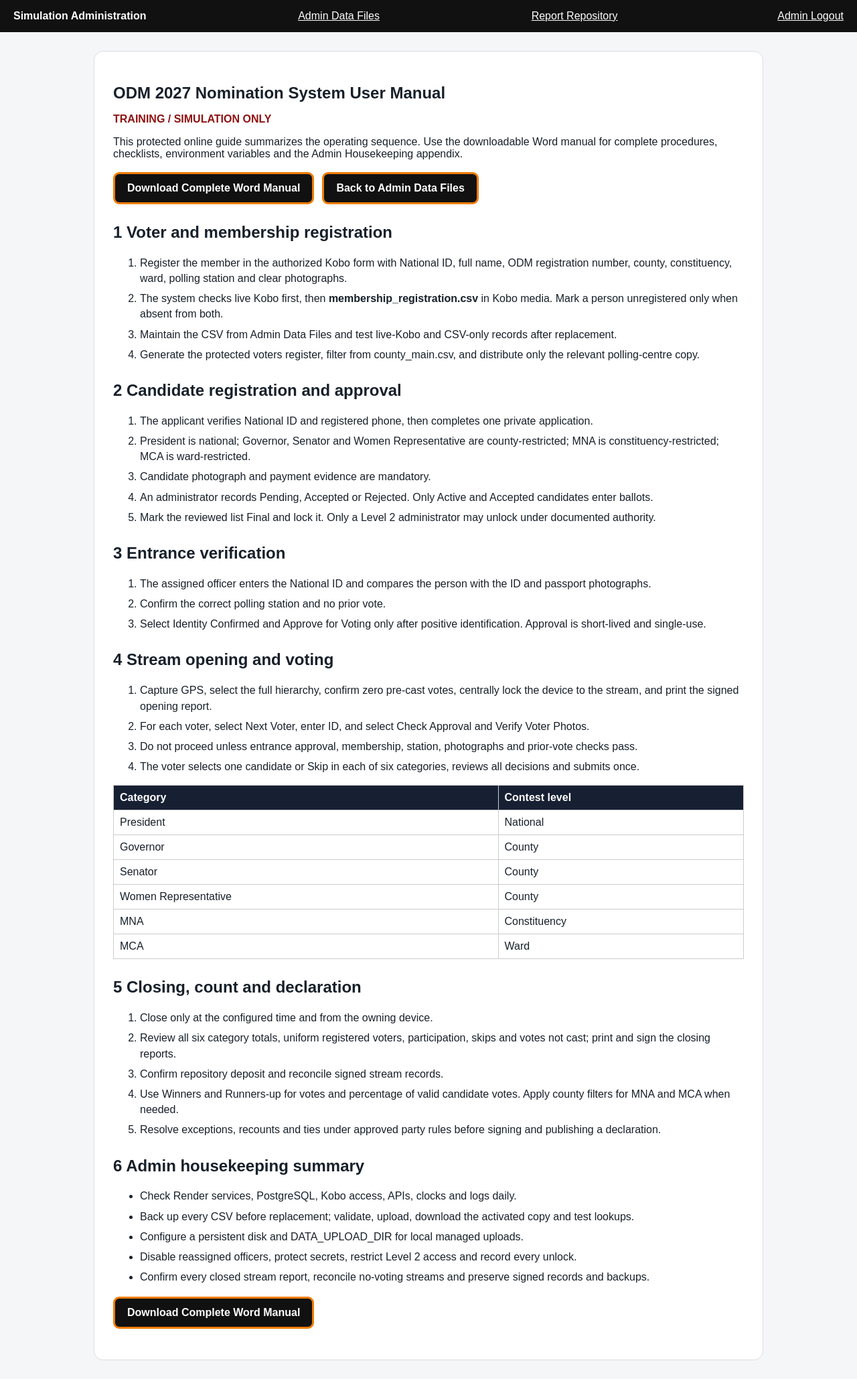
After one commit to otibarny-alt/voting-simulation-system, a Flask app: page /admin/user-manual in a window 1280 px wide. The commit adds this page. Shown: the whole page at 67% size. Run offline with Flask 3, Linux system fonts and the light colour scheme; the visitor is signed in with stand-in values (Sample User, id 1); some libraries are stand-ins or nearby versions.

Commit message:
Add files via upload

```diff
--- a/app.py
+++ b/app.py
@@ -3637,6 +3637,23 @@ def download_admin_data_file(file_type):
  return send_file(path,mimetype="text/csv; charset=utf-8",as_attachment=True,
                   download_name=os.path.basename(path),conditional=True)
 
+@app.get("/admin/user-manual")
+def admin_user_manual():
+ if not repository_admin_logged_in():
+  return redirect(url_for("repository_admin_login",next=request.path))
+ return render_template("admin_user_manual.html")
+
+@app.get("/admin/user-manual/download")
+def download_admin_user_manual():
+ if not repository_admin_logged_in():
+  return redirect(url_for("repository_admin_login",next=request.path))
+ path=os.path.join(app.root_path,"static","manuals","ODM_2027_Nomination_System_User_Manual_V1.docx")
+ if not os.path.isfile(path):
+  return Response("User manual is unavailable on this deployment.",status=404,mimetype="text/plain")
+ return send_file(path,
+  mimetype="application/vnd.openxmlformats-officedocument.wordprocessingml.document",
+  as_attachment=True,download_name="ODM_2027_Nomination_System_User_Manual_V1.docx",conditional=True)
+
 @app.get("/admin/voters-register")
 def admin_voters_register():
  if not repository_admin_logged_in(): return redirect(url_for("repository_admin_login",next=request.full_path))
--- /dev/null
+++ b/templates/admin_user_manual.html
@@ -0,0 +1,20 @@
+<!doctype html>
+<html lang="en"><head><meta charset="utf-8"><meta name="viewport" content="width=device-width,initial-scale=1">
+<title>Nomination System User Manual</title><link rel="stylesheet" href="{{ url_for('static',filename='style.css') }}">
+<style>
+.manual{max-width:1040px;margin:28px auto;padding:0 20px}.manual article{background:#fff;border:1px solid #ddd;border-radius:14px;padding:28px;margin:18px 0}.manual h1{margin-bottom:4px}.manual h2{margin-top:28px}.manual h3{margin-top:20px}.manual li{margin:7px 0;line-height:1.45}.manual-actions{display:flex;gap:12px;flex-wrap:wrap;margin:18px 0}.manual-button{display:inline-block;background:#111;color:#fff!important;border:3px solid #ef7d00;border-radius:9px;padding:12px 18px;text-decoration:none;font-weight:850}.manual-button:hover,.manual-button:focus{background:#ef7d00;color:#111!important}.scope-table{width:100%;border-collapse:collapse}.scope-table th,.scope-table td{border:1px solid #ccc;padding:9px;text-align:left}.scope-table th{background:#172033;color:#fff}.training{color:#8f1111;font-weight:800}
+</style></head><body>
+<header><b>Simulation Administration</b><a href="{{ url_for('admin_data_files') }}">Admin Data Files</a><a href="/report-repository">Report Repository</a><form method="post" action="{{ url_for('repository_admin_logout') }}" style="display:inline"><button type="submit" class="repo-admin-link">Admin Logout</button></form></header>
+<main class="manual"><article>
+<h1>ODM 2027 Nomination System User Manual</h1><p class="training">TRAINING / SIMULATION ONLY</p>
+<p>This protected online guide summarizes the operating sequence. Use the downloadable Word manual for complete procedures, checklists, environment variables and the Admin Housekeeping appendix.</p>
+<div class="manual-actions"><a class="manual-button" href="{{ url_for('download_admin_user_manual') }}">Download Complete Word Manual</a><a class="manual-button" href="{{ url_for('admin_data_files') }}">Back to Admin Data Files</a></div>
+<h2>1 Voter and membership registration</h2><ol><li>Register the member in the authorized Kobo form with National ID, full name, ODM registration number, county, constituency, ward, polling station and clear photographs.</li><li>The system checks live Kobo first, then <b>membership_registration.csv</b> in Kobo media. Mark a person unregistered only when absent from both.</li><li>Maintain the CSV from Admin Data Files and test live-Kobo and CSV-only records after replacement.</li><li>Generate the protected voters register, filter from county_main.csv, and distribute only the relevant polling-centre copy.</li></ol>
+<h2>2 Candidate registration and approval</h2><ol><li>The applicant verifies National ID and registered phone, then completes one private application.</li><li>President is national; Governor, Senator and Women Representative are county-restricted; MNA is constituency-restricted; MCA is ward-restricted.</li><li>Candidate photograph and payment evidence are mandatory.</li><li>An administrator records Pending, Accepted or Rejected. Only Active and Accepted candidates enter ballots.</li><li>Mark the reviewed list Final and lock it. Only a Level 2 administrator may unlock under documented authority.</li></ol>
+<h2>3 Entrance verification</h2><ol><li>The assigned officer enters the National ID and compares the person with the ID and passport photographs.</li><li>Confirm the correct polling station and no prior vote.</li><li>Select Identity Confirmed and Approve for Voting only after positive identification. Approval is short-lived and single-use.</li></ol>
+<h2>4 Stream opening and voting</h2><ol><li>Capture GPS, select the full hierarchy, confirm zero pre-cast votes, centrally lock the device to the stream, and print the signed opening report.</li><li>For each voter, select Next Voter, enter ID, and select Check Approval and Verify Voter Photos.</li><li>Do not proceed unless entrance approval, membership, station, photographs and prior-vote checks pass.</li><li>The voter selects one candidate or Skip in each of six categories, reviews all decisions and submits once.</li></ol>
+<table class="scope-table"><thead><tr><th>Category</th><th>Contest level</th></tr></thead><tbody><tr><td>President</td><td>National</td></tr><tr><td>Governor</td><td>County</td></tr><tr><td>Senator</td><td>County</td></tr><tr><td>Women Representative</td><td>County</td></tr><tr><td>MNA</td><td>Constituency</td></tr><tr><td>MCA</td><td>Ward</td></tr></tbody></table>
+<h2>5 Closing, count and declaration</h2><ol><li>Close only at the configured time and from the owning device.</li><li>Review all six category totals, uniform registered voters, participation, skips and votes not cast; print and sign the closing reports.</li><li>Confirm repository deposit and reconcile signed stream records.</li><li>Use Winners and Runners-up for votes and percentage of valid candidate votes. Apply county filters for MNA and MCA when needed.</li><li>Resolve exceptions, recounts and ties under approved party rules before signing and publishing a declaration.</li></ol>
+<h2>6 Admin housekeeping summary</h2><ul><li>Check Render services, PostgreSQL, Kobo access, APIs, clocks and logs daily.</li><li>Back up every CSV before replacement; validate, upload, download the activated copy and test lookups.</li><li>Configure a persistent disk and DATA_UPLOAD_DIR for local managed uploads.</li><li>Disable reassigned officers, protect secrets, restrict Level 2 access and record every unlock.</li><li>Confirm every closed stream report, reconcile no-voting streams and preserve signed records and backups.</li></ul>
+<div class="manual-actions"><a class="manual-button" href="{{ url_for('download_admin_user_manual') }}">Download Complete Word Manual</a></div>
+</article></main></body></html>
```
Also changed, not shown: templates/admin_data_files.html (+8 -0 lines), README_DEPLOYMENT.txt, 1 other file.
